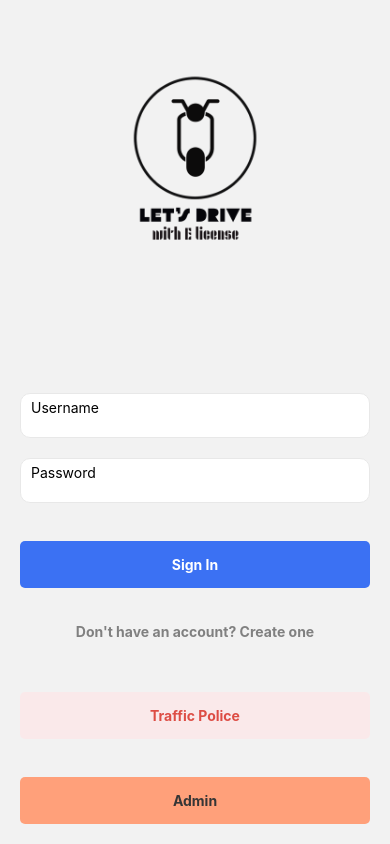
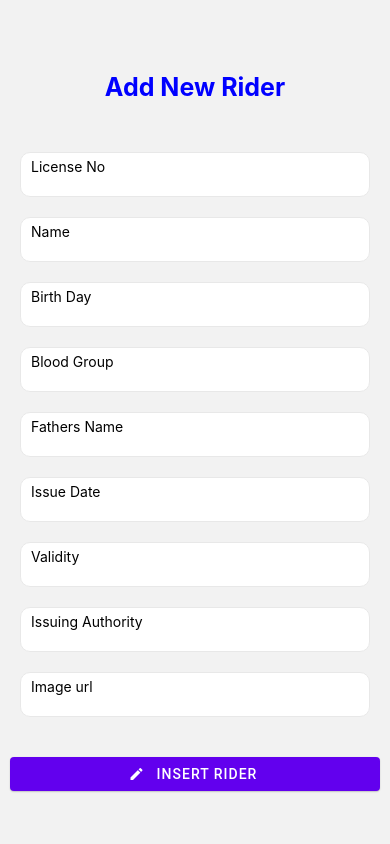
Before and after one commit to Shayekhzaman/Let-s-Dive, a React Native app: screen /AddRider in a window 390 px wide. Built offline with nearby package versions, Linux system fonts and the light colour scheme.

Commit message:
admin work button update

```diff
--- a/App.js
+++ b/App.js
@@ -1,6 +1,7 @@
 import React from "react";
 import { StyleSheet, Text, View, SafeAreaView } from "react-native";
 import Navigation from "./src/navigation";
+import Contants from 'expo-constants';
 
 const App = () => {
   return (
@@ -14,6 +15,7 @@ const styles = StyleSheet.create({
   container: {
     flex: 1,
     backgroundColor: "#F9FBFC",
+    marginTop: Contants.statusBarHeight
   },
 });
 
--- a/package.json
+++ b/package.json
@@ -10,6 +10,7 @@
     "eject": "expo eject"
   },
   "dependencies": {
+    "@react-native-async-storage/async-storage": "~1.15.0",
     "@react-navigation/native": "^6.0.8",
     "@react-navigation/native-stack": "^6.5.0",
     "expo": "~44.0.0",
@@ -19,10 +20,10 @@
     "react-dom": "17.0.1",
     "react-hook-form": "^7.28.0",
     "react-native": "0.64.3",
+    "react-native-paper": "^4.12.0",
     "react-native-safe-area-context": "^3.3.2",
     "react-native-screens": "~3.10.1",
-    "react-native-web": "0.17.1",
-    "@react-native-async-storage/async-storage": "~1.15.0"
+    "react-native-web": "0.17.1"
   },
   "devDependencies": {
     "@babel/core": "^7.12.9"
--- a/src/components/CustomInput/CustomInput.js
+++ b/src/components/CustomInput/CustomInput.js
@@ -11,6 +11,7 @@ const CustomInput = ({value, setValue, placeholder, secureTextEntry}) => {
              placeholder= {placeholder}
              style = {styles.input}
              secureTextEntry = {secureTextEntry}
+
             />
         </View>
     );
--- a/src/navigation/Navigation.js
+++ b/src/navigation/Navigation.js
@@ -10,6 +10,8 @@ import ConfirmEmailScreen from "../screens/ConfirmEmailScreen";
 import TrafficPoliceScreen from "../screens/TrafficPoliceScreen";
 import AdminScreen from "../screens/AdminScreen";
 import AdminWork from "../screens/AdminWork";
+import AddRider from "../screens/AddRider";
+import UpdateRider from "../screens/UpdateRider";
 
 const Stack = createNativeStackNavigator();
 
@@ -25,15 +27,9 @@ const Navigation = () => {
         <Stack.Screen name="TrafficPolice" component={TrafficPoliceScreen} />
         <Stack.Screen name="Admin" component={AdminScreen} />
         <Stack.Screen name="AdminWork" component={AdminWork} />
+        <Stack.Screen name="AddRider" component={AddRider} />
+        <Stack.Screen name="UpdateRider" component={UpdateRider} />
 
-        {/*
-
-          <Stack.Screen name="ForgotPassword" component={ForgotPasswordScreen} />
-          <Stack.Screen name="NewPassword" component={NewPasswordScreen} />
-
-
-
-          */}
       </Stack.Navigator>
     </NavigationContainer>
   );
--- /dev/null
+++ b/src/screens/AddRider/AddRider.js
@@ -0,0 +1,144 @@
+import { StyleSheet, Text, View, ScrollView } from "react-native";
+import React, { useState, useEffect } from "react";
+import { Card, FAB, Button, TextInput } from "react-native-paper";
+import CustomInput from "../../components/CustomInput";
+
+const AddRider = () => {
+  const [data, setData] = useState([]);
+
+  const [licenseNo, setLicenseNo] = useState("");
+  const [name, setName] = useState("");
+  const [birthday, setBirthday] = useState("");
+  const [bloodGroup, setBloodGroup] = useState("");
+  const [fathersName, setFathersName] = useState("");
+  const [issueDate, setIssueDate] = useState("");
+  const [validity, setValidity] = useState("");
+  const [issuingAuthority, setIssuingAuthority] = useState("");
+  const [image, setImage] = useState("");
+
+  const riderDetails = {
+    license_no: licenseNo,
+    name: name,
+    birthday: birthday,
+    blood_group: bloodGroup,
+    fathers_name: fathersName,
+    issue_date: issueDate,
+    validity: validity,
+    issuing_authority: issuingAuthority,
+    image: image,
+  };
+
+  const insertRider = () => {
+    fetch("http://192.168.0.104:5000/add", {
+      method: "POST",
+      headers: {
+        "Content-Type": "application/json",
+      },
+      body: JSON.stringify(riderDetails),
+    })
+      .then((resp) => resp.json())
+      .then((data) => {
+        console.warn(data);
+      })
+      .catch((err) => {
+        console.warn(err.message);
+      });
+  };
+
+  return (
+    <ScrollView showsVerticalScrollIndicator={false}>
+      <View style={{ flex: 1 }}>
+        <Text style={styles.heading}>Add New Rider</Text>
+        <View style={styles.root}>
+          <CustomInput
+            placeholder="License No"
+            value={licenseNo}
+            setValue={setLicenseNo}
+          />
+
+          <CustomInput placeholder="Name" value={name} setValue={setName} />
+
+          <CustomInput
+            placeholder="Birth Day"
+            value={birthday}
+            setValue={setBirthday}
+          />
+
+          <CustomInput
+            placeholder="Blood Group"
+            value={bloodGroup}
+            setValue={setBloodGroup}
+          />
+
+          <CustomInput
+            placeholder="Fathers Name"
+            value={fathersName}
+            setValue={setFathersName}
+          />
+
+          <CustomInput
+            placeholder="Issue Date"
+            value={issueDate}
+            setValue={setIssueDate}
+          />
+
+          <CustomInput
+            placeholder="Validity"
+            value={validity}
+            setValue={setValidity}
+          />
+
+          <CustomInput
+            placeholder="Issuing Authority"
+            value={issuingAuthority}
+            setValue={setIssuingAuthority}
+          />
+
+          <CustomInput
+            placeholder="Image url"
+            value={image}
+            setValue={setImage}
+          />
+        </View>
+        <Button
+          style={{ margin: 10 }}
+          onPress={insertRider}
+          icon="pencil"
+          mode="contained"
+        >
+          {" "}
+          Insert Rider
+        </Button>
+      </View>
+    </ScrollView>
+  );
+};
+
+export default AddRider;
+
+const styles = StyleSheet.create({
+  heading: {
+    textAlign: "center",
+    marginTop: 72,
+    fontSize: 25,
+    color: "blue",
+    fontWeight: "bold",
+    alignItems: "center",
+    marginBottom: 20,
+  },
+  fab: {
+    position: "absolute",
+    margin: 16,
+    right: 0,
+    bottom: 0,
+  },
+  root: {
+    alignItems: "center",
+    padding: 20,
+    // backgroundColor: "#F9EBEA",
+  },
+  inputStyle: {
+    padding: 10,
+    marginTop: 30,
+  },
+});
--- /dev/null
+++ b/src/screens/AddRider/index.js
@@ -0,0 +1 @@
+export {default} from './AddRider';
--- a/src/screens/AdminWork/AdminWork.js
+++ b/src/screens/AdminWork/AdminWork.js
@@ -10,13 +10,14 @@ import {
 import React, { useState } from "react";
 import CustomButton from "../../components/CustomButton";
 import CustomInput from "../../components/CustomInput";
-
+import { Card, FAB, Button, TextInput } from "react-native-paper";
 import { auth } from "../../../firebase/Admin/firebase.config";
 import {
   createUserWithEmailAndPassword,
   updateProfile,
   sendEmailVerification,
 } from "firebase/auth";
+import { useNavigation } from "@react-navigation/native";
 
 const AdminWork = (props) => {
   const { user } = props.route.params;
@@ -27,6 +28,8 @@ const AdminWork = (props) => {
   const [name, setName] = useState("");
   const [email, setEmail] = useState("");
   const [password, setPassword] = useState("");
+
+  const navigation = useNavigation();
 
   //   sign up
   const addAdmin = () => {
@@ -72,6 +75,23 @@ const AdminWork = (props) => {
       .catch((err) => {});
   };
 
+  // go to add rider screen
+
+  const addRider = () => {
+    // alert("click")
+    navigation.navigate("AddRider");
+  };
+
+  // go to update screens
+  const updateRider = () => {
+    // alert("click");
+    navigation.navigate("UpdateRider");
+  };
+
+  const handleLogout = () => {
+    navigation.navigate("Actor");
+  }
+
   return (
     <ScrollView showsVerticalScrollIndicator={false}>
       <View>
@@ -116,34 +136,47 @@ const AdminWork = (props) => {
             // or just secureTextEntry
           />
 
-          <CustomButton text="Confirm" onPress={addAdmin} />
+          <View style={styles.gap} />
+
+          <CustomButton text="Add Admin" onPress={addAdmin} />
         </View>
       </View>
-      <Text style={{textAlign:"center", marginTop:60, color: "#EF0EA4",}}>Handle New Rider Account </Text>
-      <View style={{ marginTop: 60, backgroundColor: "#D7BDE2", height: 250 }}>
-        <View>
-          <Pressable
-            // onPress={onPress}
-            style={styles.rider}
+      <Text style={{ textAlign: "center", marginTop: 60, color: "#EF0EA4" }}>
+        Handle New Rider Account{" "}
+      </Text>
+      <View style={{ marginTop: 60, backgroundColor: "#D3D6F9", height: 180 }}>
+        <View style={styles.btnStyle}>
+          <Button
+            style={{ width: 206 }}
+            onPress={updateRider}
+            icon="update"
+            mode="contained"
           >
-            <Text
-              style={{ color: "#34495E", textAlign: "center", marginTop: 10 }}
-            >
-              Rider
-            </Text>
-          </Pressable>
-          <Pressable
-            // onPress={onPress}
-            style={styles.addRider}
+            {" "}
+            Update Rider
+          </Button>
+
+          <Button
+            style={{ width: 207 }}
+            onPress={addRider}
+            icon="plus"
+            mode="contained"
           >
-            <Text
-              style={{ color: "#1D8348", textAlign: "center", marginTop: 10 }}
-            >
-              Add New Rider
-            </Text>
-          </Pressable>
+            {" "}
+            Add New Rider
+          </Button>
         </View>
+
       </View>
+      <Button
+            style={{ width: 150, backgroundColor:"red", marginLeft:'auto', marginRight:'auto', marginTop:5}}
+            onPress={handleLogout}
+            icon="logout"
+            mode="contained"
+          >
+            {" "}
+            Logout
+          </Button>
     </ScrollView>
   );
 };
@@ -166,7 +199,8 @@ const styles = StyleSheet.create({
     fontWeight: "bold",
     color: "#051C60",
     backgroundColor: "#FE9B93",
-    marginTop: 30,
+    // marginTop: 30,
+    height: 60,
   },
   user: {
     textAlign: "right",
@@ -177,22 +211,10 @@ const styles = StyleSheet.create({
     marginRight: 12,
     // color:
   },
-  rider: {
-    width: 180,
-    height: 50,
-    backgroundColor: "#D4EFDF",
-    marginTop: 50,
-    marginLeft: 30,
-    borderRadius: 10,
-  },
-  addRider: {
-    fontWeight: "700",
-    marginTop: 50,
-    marginLeft: 270,
-    backgroundColor: "#F9E79F",
-    width: 180,
-    height: 50,
-    color: "white",
-    borderRadius: 10,
+  btnStyle: {
+    flexDirection: "row",
+    justifyContent: "space-around",
+    margin: 15,
+    paddingTop: 60,
   },
 });
--- /dev/null
+++ b/src/screens/UpdateRider/UpdateRider.js
@@ -0,0 +1,14 @@
+import { StyleSheet, Text, View } from 'react-native'
+import React from 'react'
+
+const UpdateRider = () => {
+  return (
+    <View>
+      <Text>UpdateRider</Text>
+    </View>
+  )
+}
+
+export default UpdateRider
+
+const styles = StyleSheet.create({})
--- /dev/null
+++ b/src/screens/UpdateRider/index.js
@@ -0,0 +1 @@
+export {default} from './UpdateRider';
```
Also changed, not shown: 1 other file (tests, documents, lock files or other folders).
